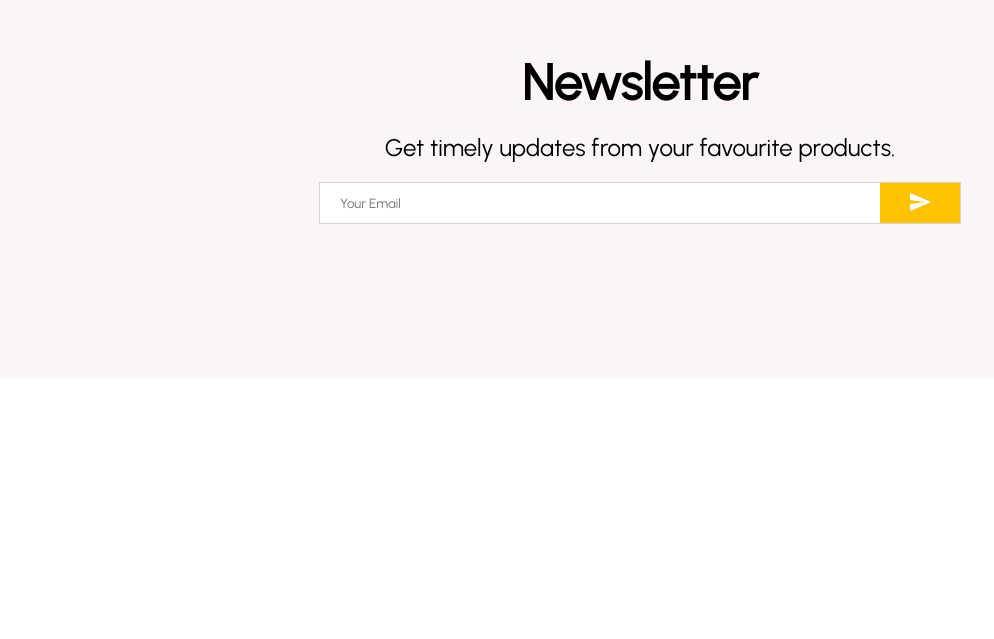
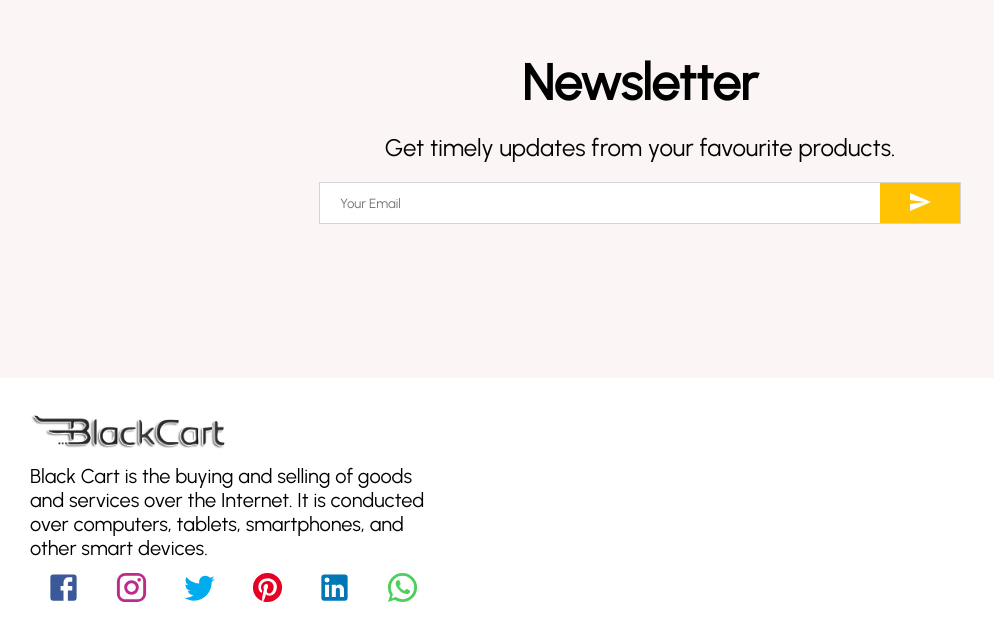
Before and after one commit to SakibAlIslam/black-cart, a React (Create React App) app: page / in a window 1280 px wide. Shown: the part 2248-2887 px from the top of the page, without its empty margins (0-994 px from the left). Before the commit the page ends 2626 px from the top, so only its background shows below. Built offline with nearby package versions, Linux system fonts and the light colour scheme.

Commit message:
left done

```diff
--- a/src/components/Footer/Footer.jsx
+++ b/src/components/Footer/Footer.jsx
@@ -1,11 +1,31 @@
+import { Facebook, Instagram, LinkedIn, Pinterest, Twitter, WhatsApp } from '@mui/icons-material';
 import React from 'react'
 import styled from 'styled-components'
+import logo from '../Navbar/logo/blackcartLogo.png'
 
 const Container = styled.div`
     display:flex;
 `;
 const Left = styled.div`
-    flex:1
+    flex:1;
+    display:flex;
+    flex-direction:column;
+    padding: 30px
+`;
+
+const Logo = styled.img`
+    width:50%;
+`;
+const Desc = styled.p`
+    font-size:20px;
+    padding: 10px 0px
+`;
+const SocialContainer = styled.div`
+    display:flex;
+    justify-content: space-around
+`;
+const SocialIcon = styled.div`
+    cursor:pointer;
 `;
 const Center = styled.div`
     flex:1
@@ -19,7 +39,32 @@
 const Footer = () => {
     return (
         <Container>
-        <Left></Left>
+            <Left>
+                <Logo src={logo} />
+                <Desc>
+                    Black Cart is the buying and selling of goods and services over the Internet. It is conducted over computers, tablets, smartphones, and other smart devices.
+                </Desc>
+                <SocialContainer>
+                    <SocialIcon>
+                        <Facebook sx={{ fontSize: '35px', color: '#3b5998' }} />
+                    </SocialIcon>
+                    <SocialIcon>
+                        <Instagram sx={{ fontSize: '35px', color: '#bc2a8d' }} />
+                    </SocialIcon>
+                    <SocialIcon>
+                        <Twitter sx={{ fontSize: '35px', color: '#00acee' }} />
+                    </SocialIcon>
+                    <SocialIcon>
+                        <Pinterest sx={{ fontSize: '35px', color: '#E60023' }} />
+                    </SocialIcon>
+                    <SocialIcon>
+                        <LinkedIn sx={{ fontSize: '35px', color: '#0077b5' }} />
+                    </SocialIcon>
+                    <SocialIcon>
+                        <WhatsApp sx={{ fontSize: '35px', color: '#4FCE5D' }} />
+                    </SocialIcon>
+                </SocialContainer>
+            </Left>
             <Center></Center>
             <Right></Right>
         </Container>
```
Lines whose indentation alone changed are shown as unchanged.
